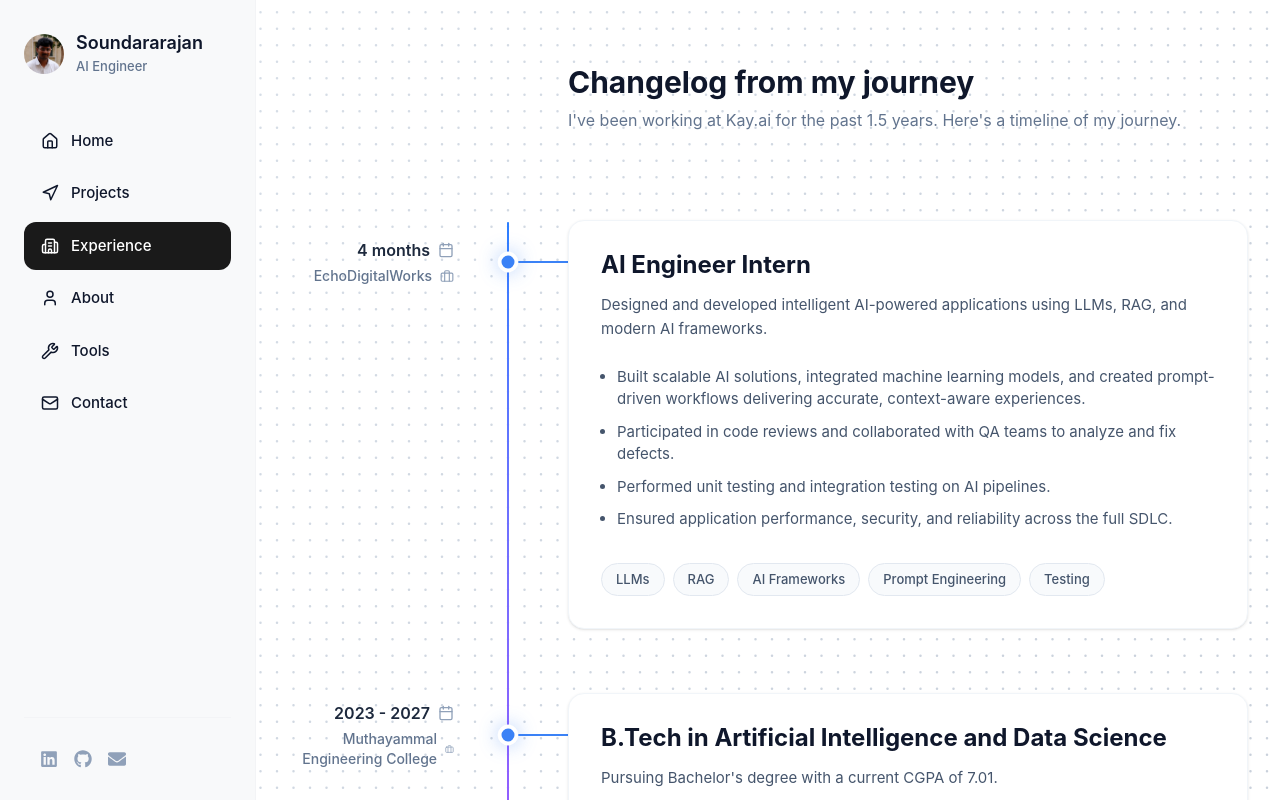
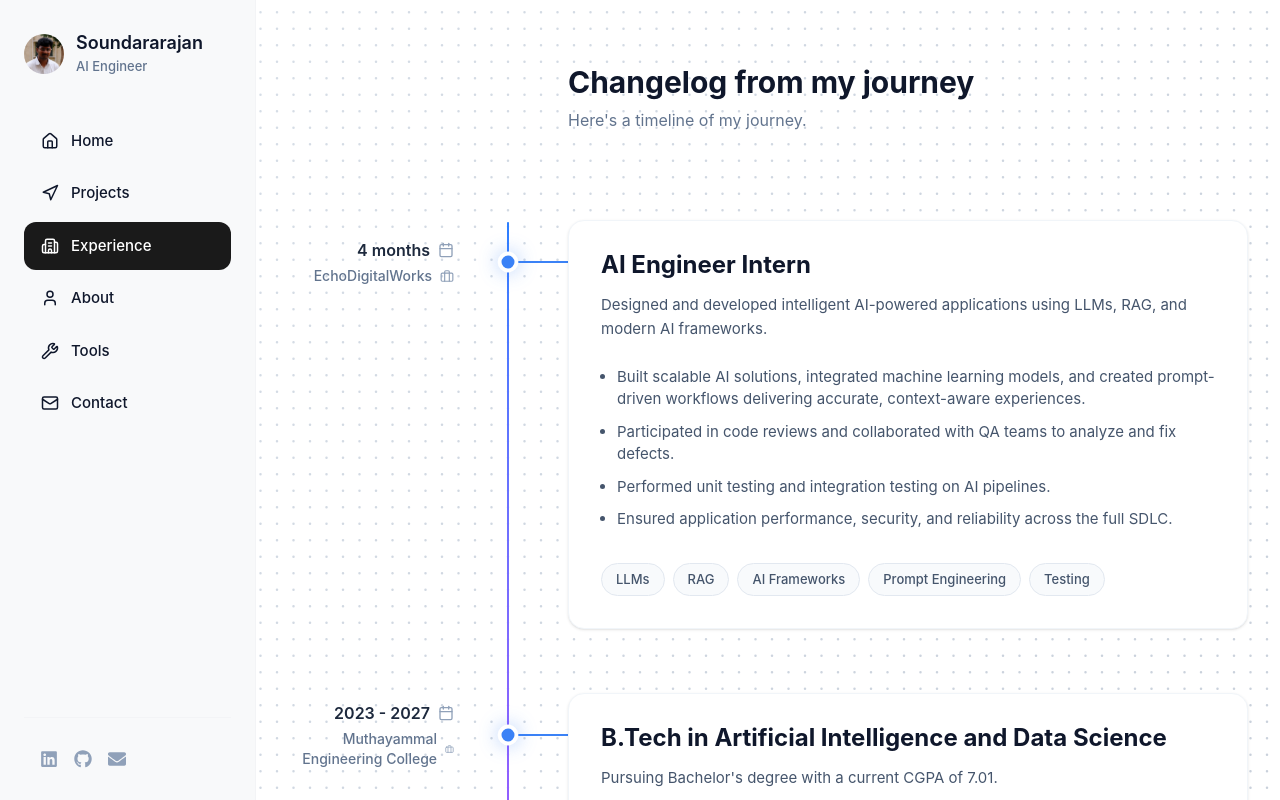
Before and after one commit to Soundar-rajan916/Portfolio, a React (Vite) app: page /experience in a window 1280 px wide. Shown: the top 800 px of the page. Built offline with nearby package versions, Linux system fonts and the light colour scheme.

Commit message:
changes in the exp

```diff
--- a/src/pages/Experience.jsx
+++ b/src/pages/Experience.jsx
@@ -7,7 +7,7 @@ export default function Experience() {
       <div className="max-w-5xl mx-auto px-4 sm:px-6 lg:px-8">
         <div className="mb-12 text-center md:text-left md:pl-[280px]">
           <h1 className="text-3xl font-bold text-slate-900 mb-2">Changelog from my journey</h1>
-          <p className="text-slate-500">I've been working at Kay.ai for the past 1.5 years. Here's a timeline of my journey.</p>
+          <p className="text-slate-500">Here's a timeline of my journey.</p>
         </div>
 
         <ExperienceTimeline />
```
